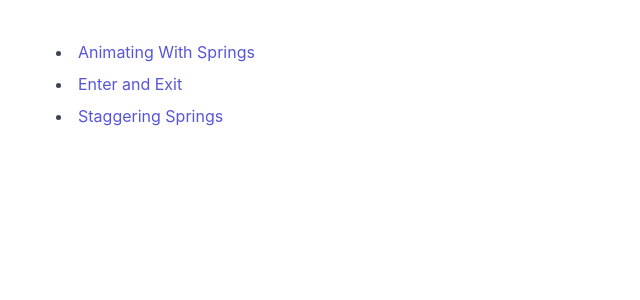
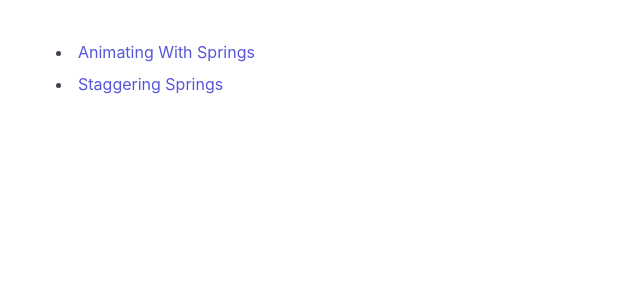
Before and after one commit to aholachek/react-spring-workshop, a React (Create React App) app: page / in a window 1280 px wide. Shown: the top 300 px of the page, without its empty margins (0-640 px from the left). Built offline with nearby package versions, Linux system fonts and the light colour scheme.

Commit message:
add second task

```diff
--- a/src/App.js
+++ b/src/App.js
@@ -3,8 +3,8 @@ import 'spectre.css'
 import './index.css'
 import { BrowserRouter as Router, Route, Link } from 'react-router-dom'
 import LessonOne from './1-animating-with-springs'
-import LessonTwo from './2-enter-and-exit'
-import LessonThree from './3-staggering-springs'
+import LessonTwo from './2-staggering-springs'
+import LessonThree from './3-enter-and-exit'
 
 const routes = [
   {
@@ -13,12 +13,12 @@ const routes = [
   },
   {
     component: LessonTwo,
-    name: 'Enter and Exit',
-  },
-  {
-    component: LessonThree,
     name: 'Staggering Springs',
   },
+  // {
+  //   component: LessonThree,
+  //   name: 'Enter and Exit',
+  // },
 ]
 
 const nameToRoute = (str) => `/${str.toLowerCase().replace(/\s/g, '-')}`
```
Also changed, not shown: src/2-staggering-springs/README.md (renamed from src/3-staggering-springs/README.md), src/2-staggering-springs/index.js (renamed from src/3-staggering-springs/index.js), src/2-staggering-springs/stagger.gif (renamed from src/3-staggering-springs/stagger.gif), src/3-enter-and-exit/README.md (renamed from src/2-enter-and-exit/README.md), src/3-enter-and-exit/index.js (renamed from src/2-enter-and-exit/index.js), src/answers/2-staggering-springs/main-task.js (renamed from src/answers/3-staggering-springs/main-task.js), 1 other file (tests, documents, lock files or other folders).
